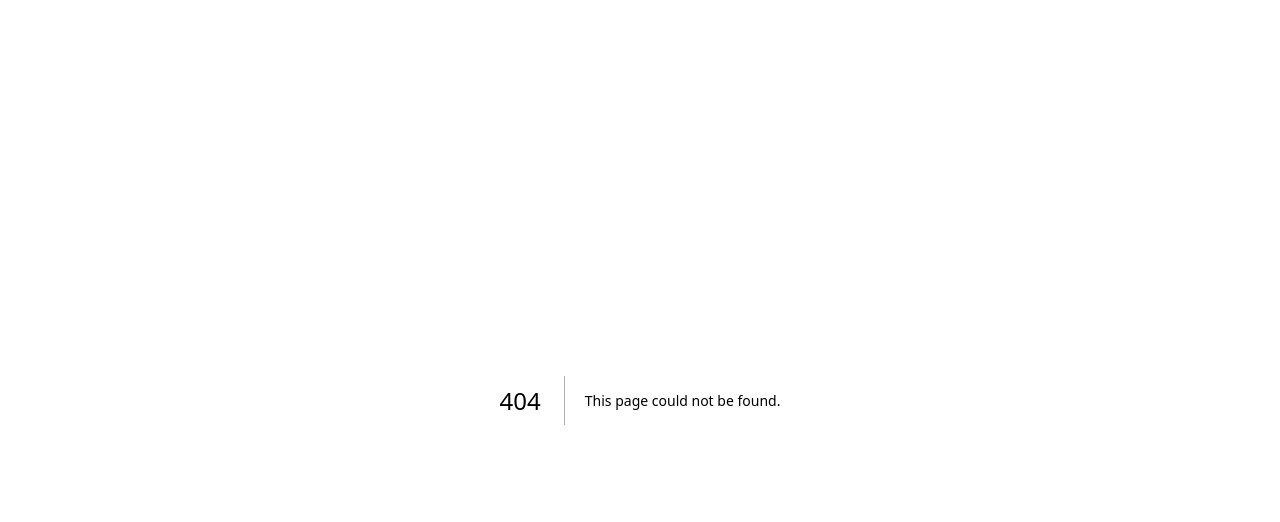
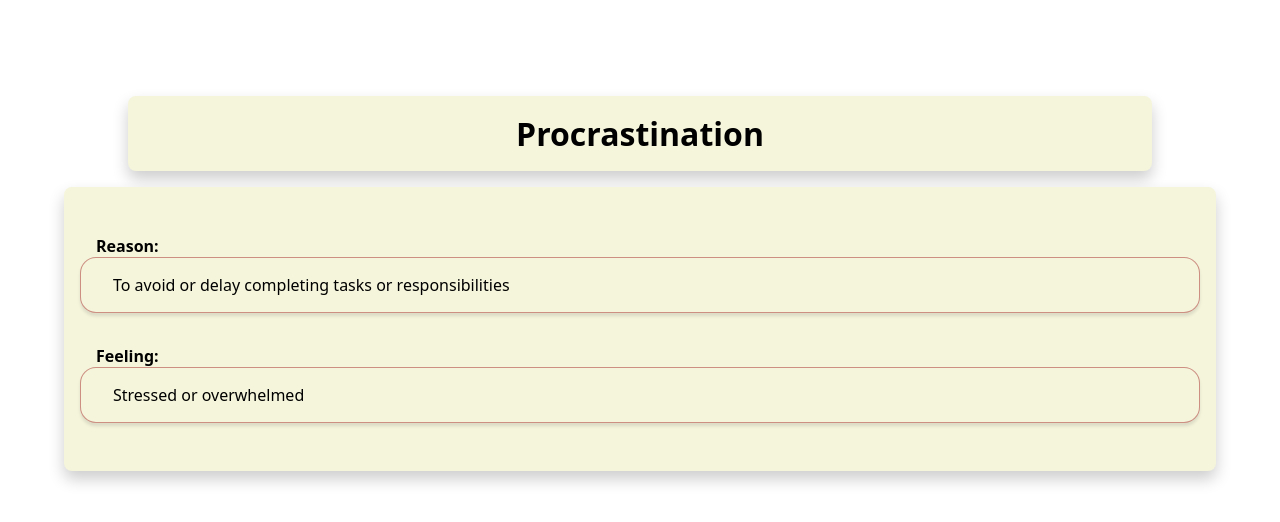
Before and after one commit to FelixJncs/capstone-project, a Next.js app: page /habits/1 in a window 1280 px wide. Before the commit this address had no page. Shown: the top 522 px of the page. Built offline with nearby package versions, Linux system fonts and the light colour scheme.

Commit message:
add_HabitDetailsPage_add_id.js_changed_HabitCard

```diff
--- a/Data/HabitsDB.js
+++ b/Data/HabitsDB.js
@@ -1,60 +1,60 @@
 export const habits = [
   {
-    id: 1,
+    id: "1",
     name: "Procrastination",
     reason: "To avoid or delay completing tasks or responsibilities",
     feeling: "Stressed or overwhelmed",
   },
   {
-    id: 2,
+    id: "2",
     name: "Nail-biting",
     reason: "A nervous or anxious habit",
     feeling: "Embarrassed or ashamed",
   },
   {
-    id: 3,
+    id: "3",
     name: "Smoking",
     reason: "An addiction to nicotine",
     feeling: "Anxious or irritable without nicotine",
   },
   {
-    id: 4,
+    id: "4",
     name: "Poor diet",
     reason: "Lack of time or resources, or unhealthy eating habits",
     feeling: "Lethargic or unhealthy",
   },
   {
-    id: 5,
+    id: "5",
     name: "Excessive social media use",
     reason: "A desire for social connection, boredom, or addiction",
     feeling: "Anxious or disconnected from real life",
   },
   {
-    id: 6,
+    id: "6",
     name: "Overspending",
     reason: "Impulse buying or trying to keep up with others",
     feeling: "Anxious or guilty about finances",
   },
   {
-    id: 7,
+    id: "7",
     name: "Skipping breakfast",
     reason: "Lack of time or appetite",
     feeling: "Hungry or low energy",
   },
   {
-    id: 8,
+    id: "8",
     name: "Procrastinating sleep",
     reason: "Difficulty falling asleep or fear of missing out",
     feeling: "Tired or irritable",
   },
   {
-    id: 9,
+    id: "9",
     name: "Nail picking or skin picking",
     reason: "A nervous or anxious habit",
     feeling: "Embarrassed or ashamed",
   },
   {
-    id: 10,
+    id: "10",
     name: "Interrupting others",
     reason: "Impatience or desire to be heard",
     feeling: "Annoyed or frustrated when not being heard",
--- /dev/null
+++ b/components /HabitDetailsPage.js
@@ -0,0 +1,123 @@
+import styled from "styled-components";
+
+const StyledHabitDetailsContainer = styled.section`
+  display: flex;
+  flex-direction: column;
+  align-items: center;
+`;
+
+// const StyledHeader = styled.header`
+//   position: fixed;
+//   top: 0;
+//   left: 0;
+//   right: 0;
+//   height: 3rem;
+//   background-color: #333;
+//   color: #fff;
+//   display: flex;
+//   justify-content: center;
+//   align-items: center;
+//   font-size: 1.2rem;
+// `;
+
+const StyledCategoriesContainer = styled.main`
+  margin: 0 1rem;
+  width: 90%;
+  box-shadow: 0 0.5rem 1rem rgba(0, 0, 0, 0.2);
+  border-radius: 0.5rem;
+  background-color: beige;
+  padding: 1rem;
+`;
+
+const StyledHabitNameContainer = styled.header`
+  display: flex;
+  justify-content: center;
+  align-items: center;
+  margin: 6rem 1rem 1rem 1rem;
+  width: 80%;
+  box-shadow: 0 0.5rem 1rem rgba(0, 0, 0, 0.2);
+  border-radius: 0.5rem;
+  background-color: beige;
+`;
+
+const HabitName = styled.h2`
+  font-size: 2rem;
+  margin: 1rem;
+`;
+
+const StyledHabitReasonsContainer = styled.div`
+  display: flex;
+  flex-direction: column;
+  margin: 2rem 0 2rem;
+`;
+
+const StyledHabitReasonsLabel = styled.strong`
+  font-weight: bold;
+  padding: 0 0 0 1rem;
+`;
+
+const StyledHabitReasons = styled.p`
+  margin: 0;
+  border: 1px solid rgba(165, 42, 42, 0.5);
+  box-shadow: 0 0.2rem 0.2rem rgba(0, 0, 0, 0.1);
+  padding: 1rem 2rem 1rem 2rem;
+  background-color: beige;
+  border-radius: 1rem;
+`;
+
+const StyledHabitFeelingContainer = styled.div`
+  display: flex;
+  flex-direction: column;
+  margin: 2rem 0 2rem;
+`;
+
+const StyledHabitFeelingLabel = styled.strong`
+  font-weight: bold;
+  padding: 0 0 0 1rem;
+`;
+
+const StyledHabitFeeling = styled.p`
+  margin: 0;
+  border: 1px solid rgba(165, 42, 42, 0.5);
+  box-shadow: 0 0.2rem 0.2rem rgba(0, 0, 0, 0.1);
+  padding: 1rem 2rem 1rem 2rem;
+  background-color: beige;
+  border-radius: 1rem;
+`;
+
+export default function HabitDetailsPage({ habit }) {
+  console.log(habit);
+  return (
+    <>
+      {/* <StyledHeader>App Name</StyledHeader> */}
+      <StyledHabitDetailsContainer>
+        <StyledHabitNameContainer>
+          <HabitName>{habit.name}</HabitName>
+        </StyledHabitNameContainer>
+        <StyledCategoriesContainer>
+          <StyledHabitReasonsContainer>
+            <StyledHabitReasonsLabel>Reason:</StyledHabitReasonsLabel>
+            <StyledHabitReasons>{habit.reason}</StyledHabitReasons>
+          </StyledHabitReasonsContainer>
+          <StyledHabitFeelingContainer>
+            <StyledHabitFeelingLabel>Feeling:</StyledHabitFeelingLabel>
+            <StyledHabitFeeling>{habit.feeling}</StyledHabitFeeling>
+          </StyledHabitFeelingContainer>
+        </StyledCategoriesContainer>
+        {/* <p>
+          <strong>How to Overcome</strong> {habit.Overcome}
+        </p>
+        <p>
+          <strong>Start Date:</strong> {habit.startDate}
+        </p>
+        <p>
+          <strong>Frequency:</strong> {habit.frequency}
+        </p>
+        <p>
+          <strong>Duration:</strong> {habit.duration}
+        </p>
+        add form inputs for editing habit details */}
+      </StyledHabitDetailsContainer>
+    </>
+  );
+}
--- /dev/null
+++ b/pages/habits/[id].js
@@ -0,0 +1,15 @@
+import { useRouter } from "next/router";
+import { habits } from "../../Data/HabitsDB";
+import HabitDetailsPage from "@/components /HabitDetailsPage";
+
+export default function HabitDetails() {
+  const router = useRouter();
+  const { id } = router.query;
+  const habit = habits.find((habit) => habit.id === id);
+
+  if (!habit) {
+    return <div>Habit not found</div>;
+  }
+
+  return <HabitDetailsPage habit={habit} />;
+}
```
Also changed, not shown: components /HabitCard.js (+6 -1 lines).
